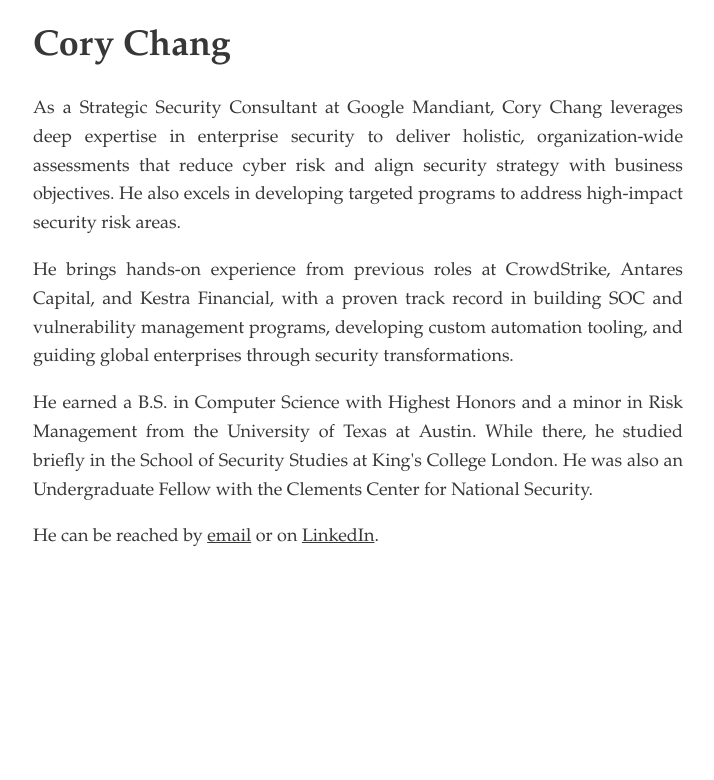
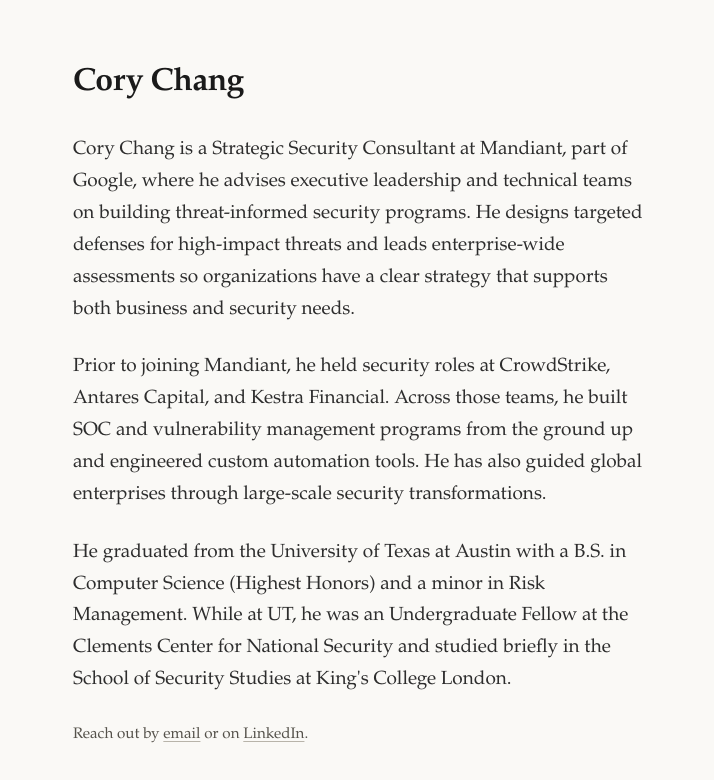
Before and after one commit to cory-chang/corychang.com, a plain HTML site: page index.html in a window 1280 px wide. Shown: the whole page, without its empty margins (282-996 px from the left). Drawn offline with Linux system fonts and the light colour scheme.

Commit message:
Revise bio and update index.html layout and styling

```diff
--- a/index.html
+++ b/index.html
@@ -1,52 +1,72 @@
-<!DOCTYPE HTML>
-<html>
+<!DOCTYPE html>
+<html lang="en">
 
 <head>
+	<meta charset="utf-8">
+	<meta name="viewport" content="width=device-width, initial-scale=1">
 	<title>Cory Chang</title>
-	<meta charset="utf-8" />
-	<meta name="viewport" content="width=device-width, initial-scale=1, user-scalable=no" />
-	<style type="text/css">
+	<style>
+		html {
+			background-color: #FAF9F6;
+			color: #2D2D2D;
+			-webkit-font-smoothing: antialiased;
+		}
+
 		body {
-			margin: 10px auto;
-			max-width: 650px;
-			padding: 0px 5%;
-			font-size: 18px;
-			color: #373737;
-			line-height: 1.6;
-			font-family: palatino, serif;
+			margin: clamp(2.5rem, 8vh, 5rem) auto;
+			max-width: 60ch;
+			padding: 0 1.5rem;
+			font-family: "Iowan Old Style", Palatino, serif;
+			font-size: clamp(1.0625rem, 1rem + 0.25vw, 1.1875rem);
+			line-height: 1.68;
+		}
+
+		h1 {
+			margin: 0 0 2rem;
+			font-size: clamp(1.65rem, 1.4rem + 0.9vw, 2rem);
+			font-weight: 600;
+			letter-spacing: -0.015em;
+			line-height: 1.2;
+			color: #1A1A1A;
 		}
 
 		p {
-			text-align: justify;
+			margin: 0 0 1.35em;
 		}
 
 		a {
-			color: #373737;
+			color: inherit;
+			text-decoration: underline 1px #B8B4AA;
+			text-underline-offset: 3px;
 		}
 
-		h1,
-		h2,
-		h3 {
-			line-height: 1.3;
+		a:hover {
+			text-decoration-color: #1A1A1A;
+		}
+
+		.contact {
+			margin: 1.5rem 0 0;
+			font-size: 0.95rem;
+			color: #55524B;
 		}
 	</style>
 </head>
 
 <body>
-	<header>
-		<h1>Cory Chang</h1>
-	</header>
+	<h1>Cory Chang</h1>
+
 	<p>
-		As a Strategic Security Consultant at Google Mandiant, Cory Chang leverages deep expertise in enterprise security to deliver holistic, organization-wide assessments that reduce cyber risk and align security strategy with business objectives. He also excels in developing targeted programs to address high-impact security risk areas.
+		Cory Chang is a Strategic Security Consultant at Mandiant, part of Google, where he advises executive leadership and technical teams on building threat-informed security programs. He designs targeted defenses for high-impact threats and leads enterprise-wide assessments so organizations have a clear strategy that supports both business and security needs.
 	</p>
 	<p>
-He brings hands-on experience from previous roles at CrowdStrike, Antares Capital, and Kestra Financial, with a proven track record in building SOC and vulnerability management programs, developing custom automation tooling, and guiding global enterprises through security transformations.
+		Prior to joining Mandiant, he held security roles at CrowdStrike, Antares Capital, and Kestra Financial. Across those teams, he built SOC and vulnerability management programs from the ground up and engineered custom automation tools. He has also guided global enterprises through large-scale security transformations.
 	</p>
 	<p>
-He earned a B.S. in Computer Science with Highest Honors and a minor in Risk Management from the University of Texas at Austin. While there, he studied briefly in the School of Security Studies at King's College London. He was also an Undergraduate Fellow with the Clements Center for National Security.
+		He graduated from the University of Texas at Austin with a B.S. in Computer Science (Highest Honors) and a minor in Risk Management. While at UT, he was an Undergraduate Fellow at the Clements Center for National Security and studied briefly in the School of Security Studies at King's College London.
 	</p>
-	<p>
-He can be reached by <a href="mailto:cory@corychang.com" target="_blank">email</a> or on <a href="https://www.linkedin.com/in/cory-chang/" target="_blank">LinkedIn</a>.
+
+	<p class="contact">
+		Reach out by <a href="mailto:cory@corychang.com">email</a> or on <a href="https://www.linkedin.com/in/cory-chang/" target="_blank">LinkedIn</a>.
 	</p>
 </body>
 
```
Also changed, not shown: index.txt.
